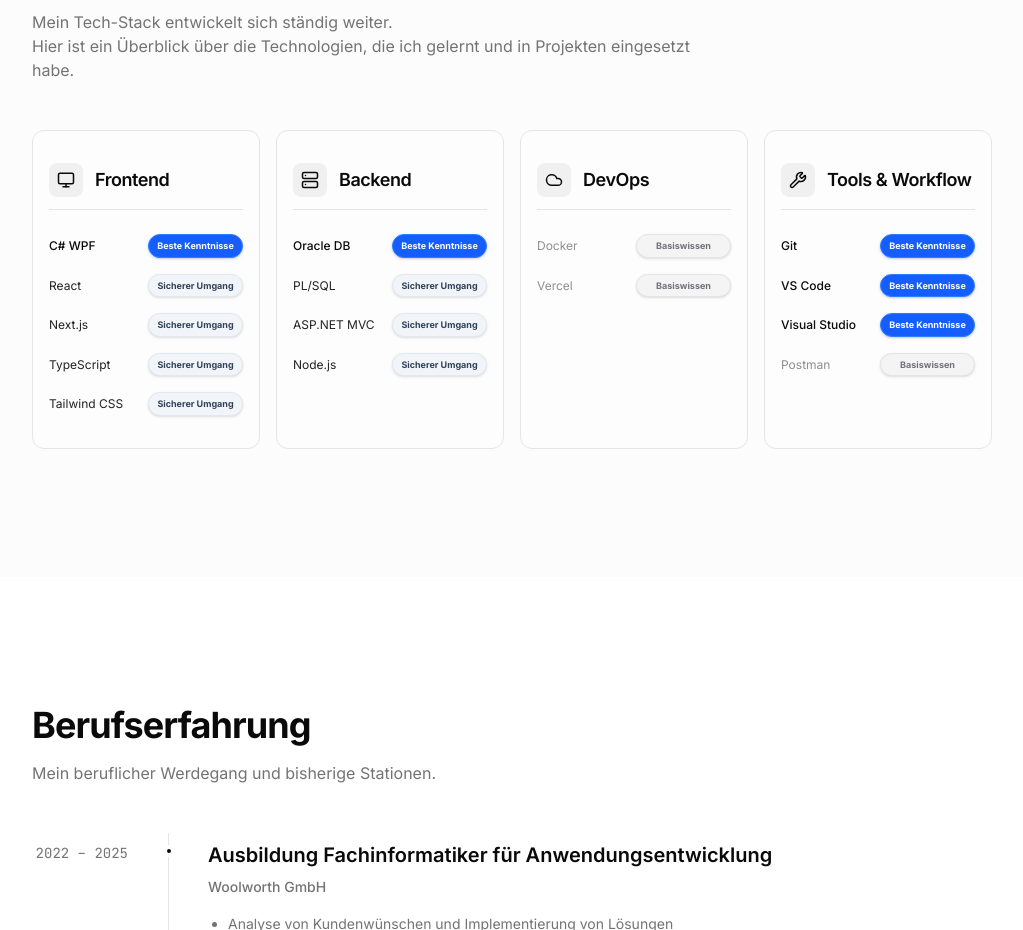
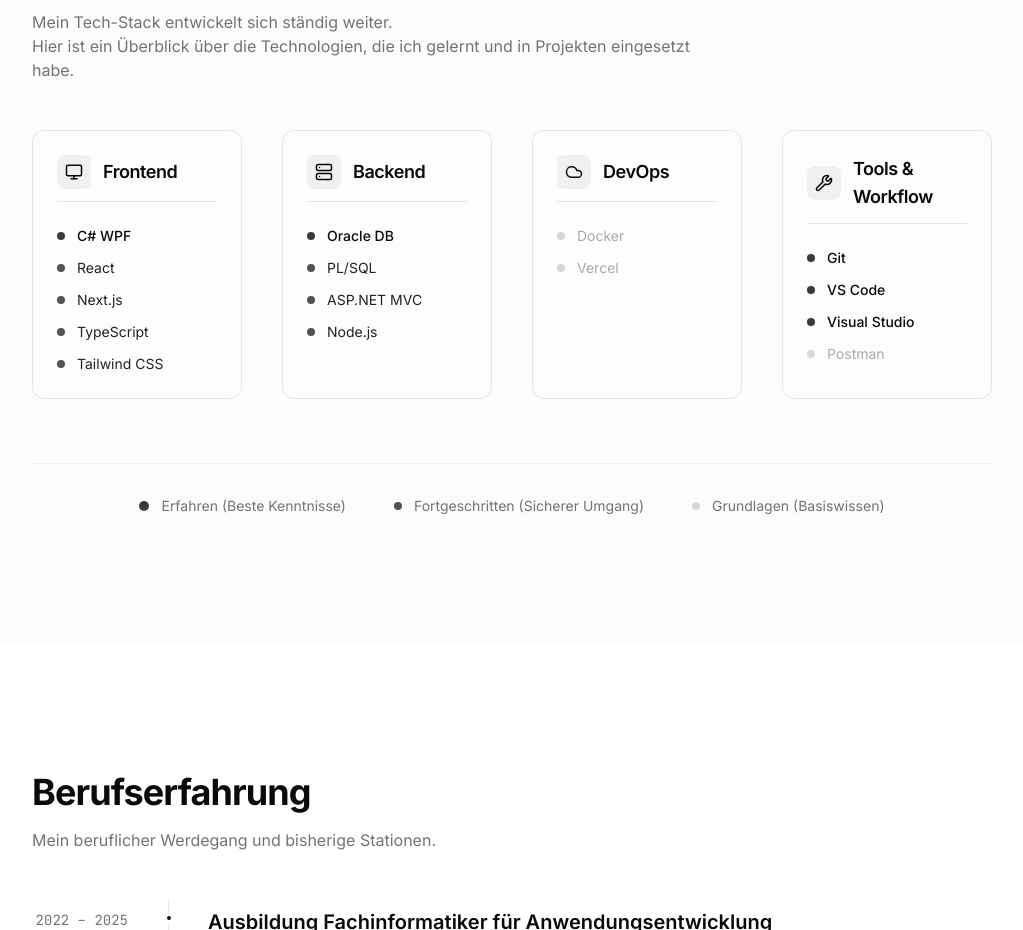
Before and after one commit to Dom5inik/my-portfolio, a Next.js app: page / in a window 1280 px wide. Shown: the part 1740-2670 px from the top of the page, without its empty margins (128-1151 px from the left). Built offline with nearby package versions, Linux system fonts and the light colour scheme.

Commit message:
Skills style adjustment

```diff
--- a/components/sections/Skills.tsx
+++ b/components/sections/Skills.tsx
@@ -42,13 +42,13 @@ export function Skills() {
                 </Reveal>
             </div>
 
-            <div className="grid gap-4 sm:grid-cols-2 lg:grid-cols-4">
+            <div className="grid gap-10 sm:grid-cols-2 lg:grid-cols-4">
                 {Object.entries(skills).map(([category, items], index) => {
                     const Icon = categoryIcons[category] || Code2;
 
                     return (
                         <Reveal key={category} delay={index * 0.1} width="100%" className="h-full">
-                            <div className="h-full px-4 py-8 rounded-xl border border-border bg-card/50 space-y-6">
+                            <div className="h-full p-6 rounded-xl border border-border bg-card/50 space-y-6">
                                 <div className="flex items-center gap-3 border-b border-border pb-3">
                                     <div className="p-2 rounded-lg bg-foreground/5 text-foreground">
                                         <Icon size={18} />
@@ -58,38 +58,31 @@ export function Skills() {
                                     </h3>
                                 </div>
 
-                                {/* Compact grid-based layout for zero overflow */}
-                                <ul className="space-y-4">
+                                {/* Skills list with visual indicators for proficiency levels */}
+                                <ul className="space-y-3">
                                     {items.map((skill) => (
                                         <li
                                             key={skill.name}
-                                            className="grid grid-cols-[1fr_auto] items-center gap-2 group w-full"
-                                        >
-                                            <span className={cn(
-                                                "text-xs transition-colors whitespace-normal leading-tight",
+                                            className={cn(
+                                                "text-sm flex items-center transition-colors",
+                                                // Fade text for basic skills, hold for advanced
                                                 skill.level === "advanced"
                                                     ? "text-foreground font-medium"
                                                     : skill.level === "intermediate"
                                                         ? "text-foreground/90"
-                                                        : "text-muted-foreground/80"
-                                            )}>
-                                                {skill.name}
-                                            </span>
-
+                                                        : "text-muted-foreground/60"
+                                            )}
+                                        >
+                                            {/* Dot indicator: Advanced (glow), Intermediate (solid), Basic (muted) */}
                                             <span className={cn(
-                                                "text-[9px] font-bold px-2 py-1 rounded-full border shadow-sm transition-all flex items-center justify-center w-[95px] shrink-0 whitespace-nowrap",
+                                                "w-2 h-2 rounded-full mr-3 transition-all duration-500",
                                                 skill.level === "advanced"
-                                                    ? "bg-blue-600 text-white border-blue-500 shadow-blue-900/20"
+                                                    ? "bg-foreground shadow-[0_0_12px_rgba(255,255,255,0.7)] animate-pulse"
                                                     : skill.level === "intermediate"
-                                                        ? "bg-slate-100 text-slate-700 border-slate-200 dark:bg-slate-700/50 dark:text-foreground/90 dark:border-white/10"
-                                                        : "bg-zinc-100 text-zinc-500 border-zinc-200 dark:bg-zinc-800/50 dark:text-muted-foreground dark:border-white/5"
-                                            )}>
-                                                {skill.level === "advanced"
-                                                    ? "Beste Kenntnisse"
-                                                    : skill.level === "intermediate"
-                                                        ? "Sicherer Umgang"
-                                                        : "Basiswissen"}
-                                            </span>
+                                                        ? "bg-foreground/70"
+                                                        : "bg-zinc-400 dark:bg-zinc-700 opacity-40"
+                                            )}></span>
+                                            {skill.name}
                                         </li>
                                     ))}
                                 </ul>
@@ -99,7 +92,25 @@ export function Skills() {
                 })}
             </div>
 
-            {/* Legend Section removed for cleaner look as badges are self-explanatory */}
+            {/* Legend Section */}
+            <div className="mt-16 pt-8 border-t border-border/50">
+                <Reveal delay={0.4} width="100%">
+                    <div className="flex flex-wrap justify-center gap-x-12 gap-y-6 text-sm text-muted-foreground">
+                        <div className="flex items-center gap-3">
+                            <span className="w-2.5 h-2.5 rounded-full bg-foreground shadow-[0_0_12px_rgba(255,255,255,0.7)] animate-pulse"></span>
+                            <span>Erfahren (Beste Kenntnisse)</span>
+                        </div>
+                        <div className="flex items-center gap-3">
+                            <span className="w-2 h-2 rounded-full bg-foreground/70"></span>
+                            <span>Fortgeschritten (Sicherer Umgang)</span>
+                        </div>
+                        <div className="flex items-center gap-3">
+                            <span className="w-2 h-2 rounded-full bg-zinc-400 dark:bg-zinc-700 opacity-40"></span>
+                            <span>Grundlagen (Basiswissen)</span>
+                        </div>
+                    </div>
+                </Reveal>
+            </div>
         </Section>
     );
 }
```
